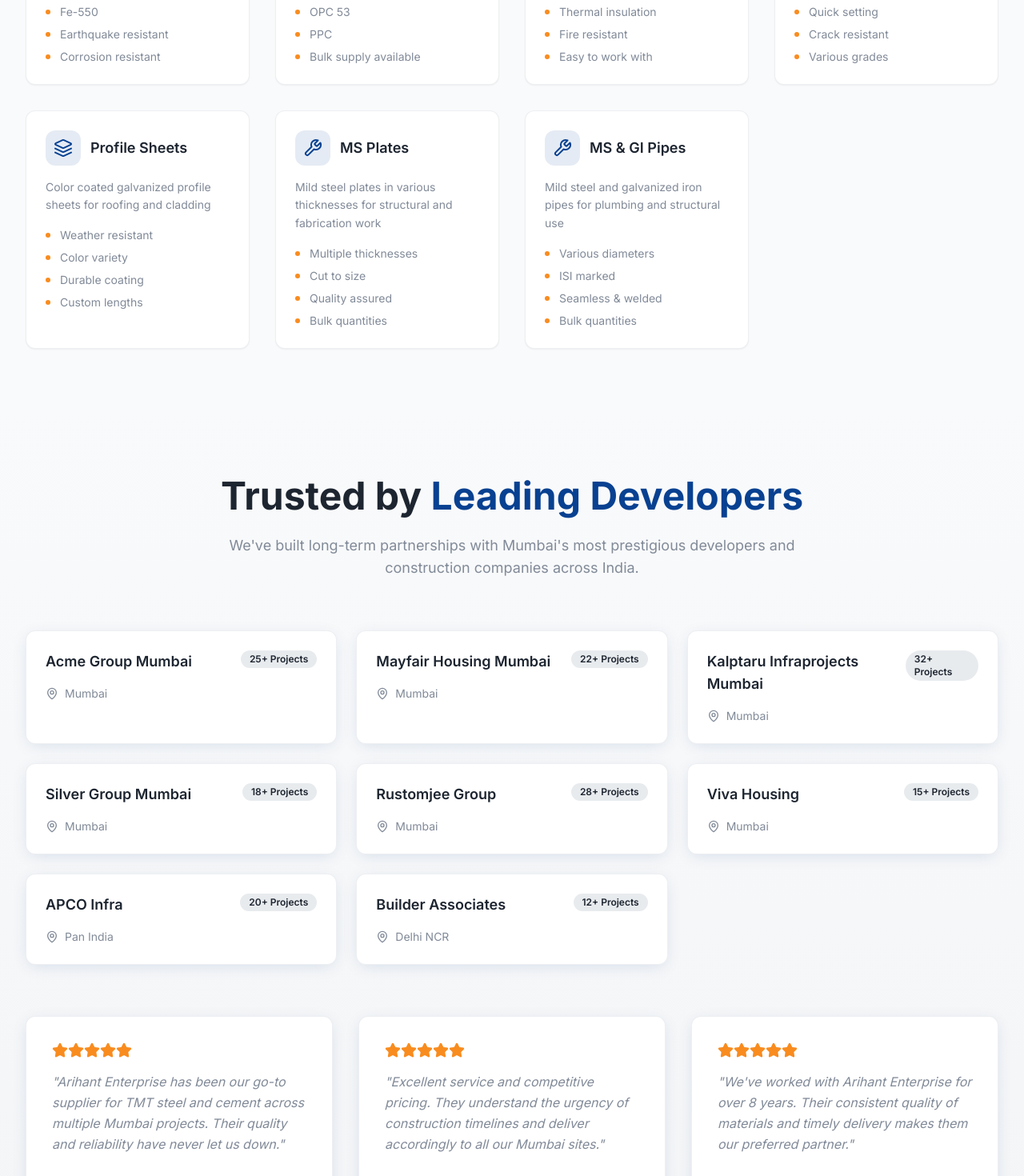
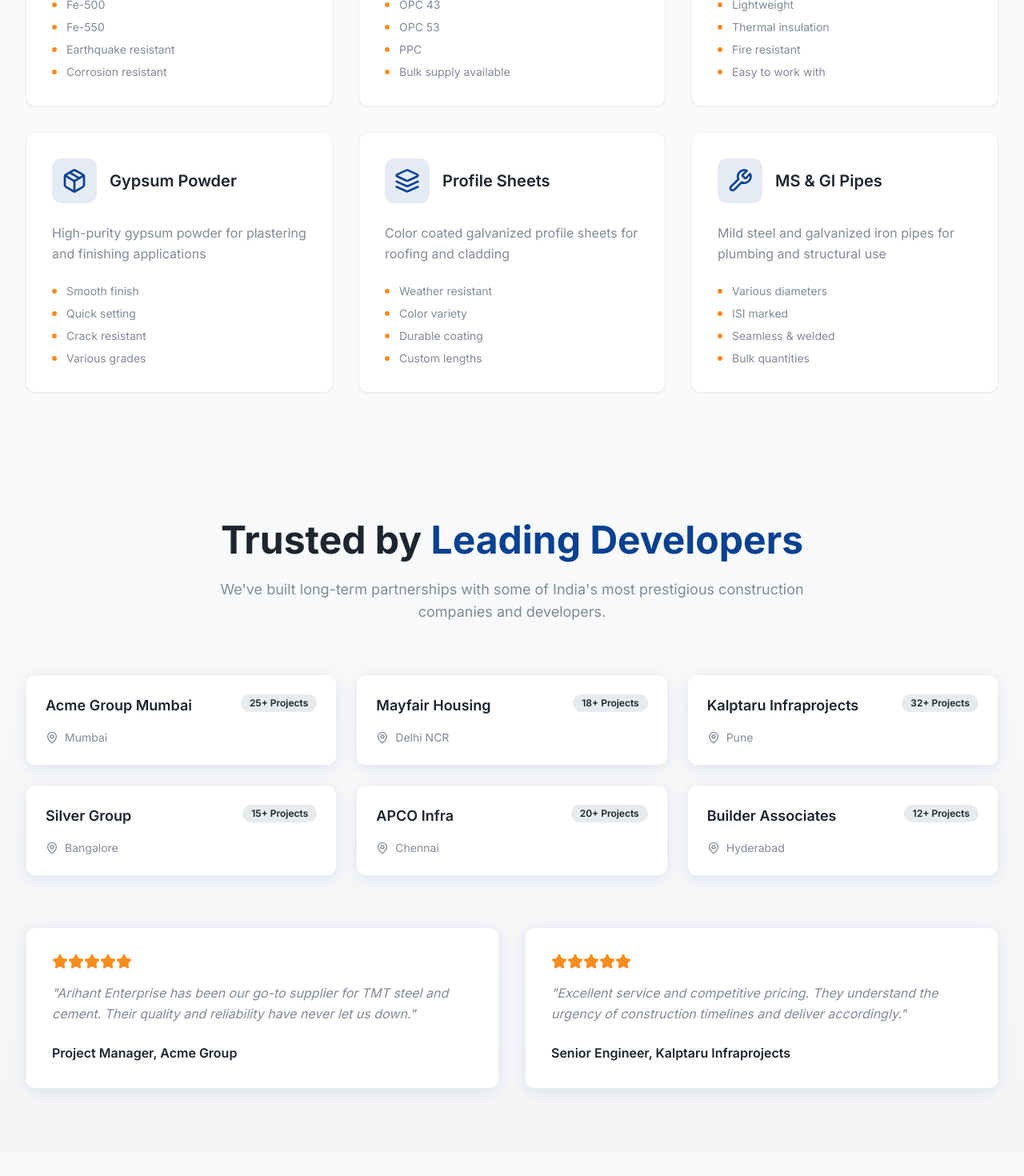
Before and after one commit to piyusharihant9/arihant-builders-hub, a React (Vite) app: page / in a window 1280 px wide. Shown: the part 1980-3450 px from the top of the page at 80% size. Built offline with nearby package versions, Linux system fonts and the light colour scheme.

Commit message:
Reverted to commit e4180e21dba36a16f6b32f2f8f55062228313258

```diff
--- a/src/components/ClientsSection.tsx
+++ b/src/components/ClientsSection.tsx
@@ -4,29 +4,22 @@ import { Star, MapPin } from "lucide-react";
 const ClientsSection = () => {
   const clients = [
     { name: "Acme Group Mumbai", location: "Mumbai", projects: "25+" },
-    { name: "Mayfair Housing Mumbai", location: "Mumbai", projects: "22+" },
-    { name: "Kalptaru Infraprojects Mumbai", location: "Mumbai", projects: "32+" },
-    { name: "Silver Group Mumbai", location: "Mumbai", projects: "18+" },
-    { name: "Rustomjee Group", location: "Mumbai", projects: "28+" },
-    { name: "Viva Housing", location: "Mumbai", projects: "15+" },
-    { name: "APCO Infra", location: "Pan India", projects: "20+" },
-    { name: "Builder Associates", location: "Delhi NCR", projects: "12+" },
+    { name: "Mayfair Housing", location: "Delhi NCR", projects: "18+" },
+    { name: "Kalptaru Infraprojects", location: "Pune", projects: "32+" },
+    { name: "Silver Group", location: "Bangalore", projects: "15+" },
+    { name: "APCO Infra", location: "Chennai", projects: "20+" },
+    { name: "Builder Associates", location: "Hyderabad", projects: "12+" },
   ];
 
   const testimonials = [
     {
-      text: "Arihant Enterprise has been our go-to supplier for TMT steel and cement across multiple Mumbai projects. Their quality and reliability have never let us down.",
-      client: "Project Manager, Acme Group Mumbai",
+      text: "Arihant Enterprise has been our go-to supplier for TMT steel and cement. Their quality and reliability have never let us down.",
+      client: "Project Manager, Acme Group",
       rating: 5
     },
     {
-      text: "Excellent service and competitive pricing. They understand the urgency of construction timelines and deliver accordingly to all our Mumbai sites.",
-      client: "Senior Engineer, Kalptaru Infraprojects Mumbai",
-      rating: 5
-    },
-    {
-      text: "We've worked with Arihant Enterprise for over 8 years. Their consistent quality of materials and timely delivery makes them our preferred partner.",
-      client: "Construction Head, Rustomjee Group",
+      text: "Excellent service and competitive pricing. They understand the urgency of construction timelines and deliver accordingly.",
+      client: "Senior Engineer, Kalptaru Infraprojects",
       rating: 5
     }
   ];
@@ -39,8 +32,8 @@ const ClientsSection = () => {
             Trusted by <span className="text-construction-blue">Leading Developers</span>
           </h2>
           <p className="text-lg text-muted-foreground max-w-3xl mx-auto">
-            We've built long-term partnerships with Mumbai's most prestigious developers
-            and construction companies across India.
+            We've built long-term partnerships with some of India's most prestigious
+            construction companies and developers.
           </p>
         </div>
 
@@ -66,7 +59,7 @@ const ClientsSection = () => {
         </div>
 
         {/* Testimonials */}
-        <div className="grid grid-cols-1 lg:grid-cols-3 gap-8">
+        <div className="grid grid-cols-1 md:grid-cols-2 gap-8">
           {testimonials.map((testimonial, index) => (
             <div
               key={index}
--- a/src/components/ContactSection.tsx
+++ b/src/components/ContactSection.tsx
@@ -14,7 +14,7 @@ const ContactSection = () => {
     {
       icon: Phone,
       title: "Phone",
-      details: ["+91 98702 58809", "+91 98697 82132"]
+      details: ["+91 98765 43210", "+91 98765 43211"]
     },
     {
       icon: Mail,
@@ -103,7 +103,7 @@ const ContactSection = () => {
                     <label className="block text-sm font-medium text-foreground mb-2">
                       Phone
                     </label>
-                    <Input placeholder="+91 98702 58809" />
+                    <Input placeholder="+91 98765 43210" />
                   </div>
                 </div>
 
--- a/src/components/Footer.tsx
+++ b/src/components/Footer.tsx
@@ -22,7 +22,7 @@ const Footer = () => {
               </div>
               <div className="flex items-center">
                 <Phone className="h-4 w-4 text-construction-orange mr-3" />
-                <span className="text-white/80">+91 98702 58809</span>
+                <span className="text-white/80">+91 98765 43210</span>
               </div>
               <div className="flex items-center">
                 <MapPin className="h-4 w-4 text-construction-orange mr-3" />
@@ -40,7 +40,6 @@ const Footer = () => {
               <li>AAC Blocks</li>
               <li>Gypsum Powder</li>
               <li>Profile Sheets</li>
-              <li>MS Plates</li>
               <li>MS & GI Pipes</li>
             </ul>
           </div>
--- a/src/components/ProductsSection.tsx
+++ b/src/components/ProductsSection.tsx
@@ -42,12 +42,6 @@ const ProductsSection = () => {
     },
     {
       icon: Wrench,
-      name: "MS Plates",
-      description: "Mild steel plates in various thicknesses for structural and fabrication work",
-      features: ["Multiple thicknesses", "Cut to size", "Quality assured", "Bulk quantities"]
-    },
-    {
-      icon: Wrench,
       name: "MS & GI Pipes",
       description: "Mild steel and galvanized iron pipes for plumbing and structural use",
       features: ["Various diameters", "ISI marked", "Seamless & welded", "Bulk quantities"]
@@ -67,18 +61,18 @@ const ProductsSection = () => {
           </p>
         </div>
 
-        <div className="grid grid-cols-1 md:grid-cols-2 lg:grid-cols-3 xl:grid-cols-4 gap-8">
+        <div className="grid grid-cols-1 md:grid-cols-2 lg:grid-cols-3 gap-8">
           {products.map((product, index) => (
             <Card key={index} className="group hover:shadow-card transition-all duration-300 border-border/50">
-              <CardContent className="p-6">
-                <div className="flex items-center mb-4">
-                  <div className="bg-construction-blue/10 p-2.5 rounded-xl mr-3">
-                    <product.icon className="h-6 w-6 text-construction-blue" />
+              <CardContent className="p-8">
+                <div className="flex items-center mb-6">
+                  <div className="bg-construction-blue/10 p-3 rounded-xl mr-4">
+                    <product.icon className="h-8 w-8 text-construction-blue" />
                   </div>
-                  <h3 className="text-lg font-semibold text-foreground">{product.name}</h3>
+                  <h3 className="text-xl font-semibold text-foreground">{product.name}</h3>
                 </div>
 
-                <p className="text-muted-foreground mb-4 text-sm leading-relaxed">
+                <p className="text-muted-foreground mb-6 leading-relaxed">
                   {product.description}
                 </p>
 
```
